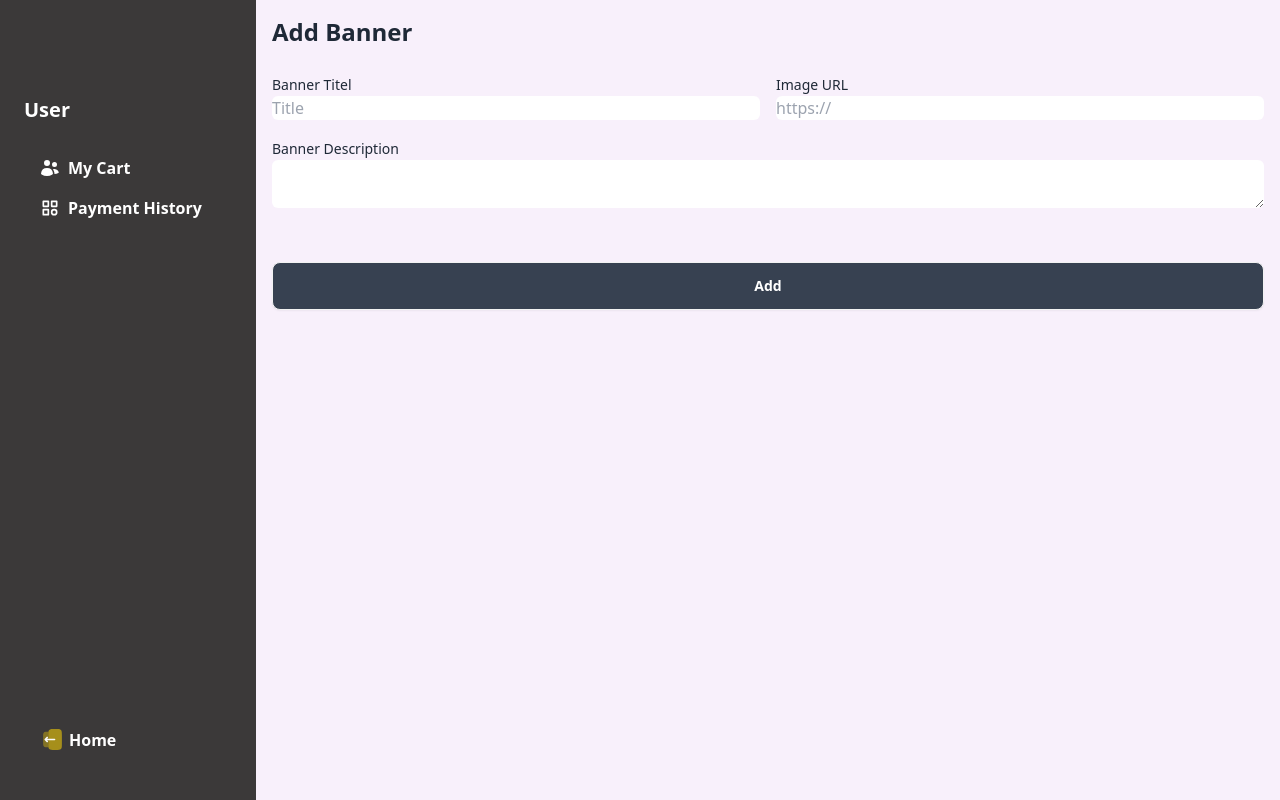
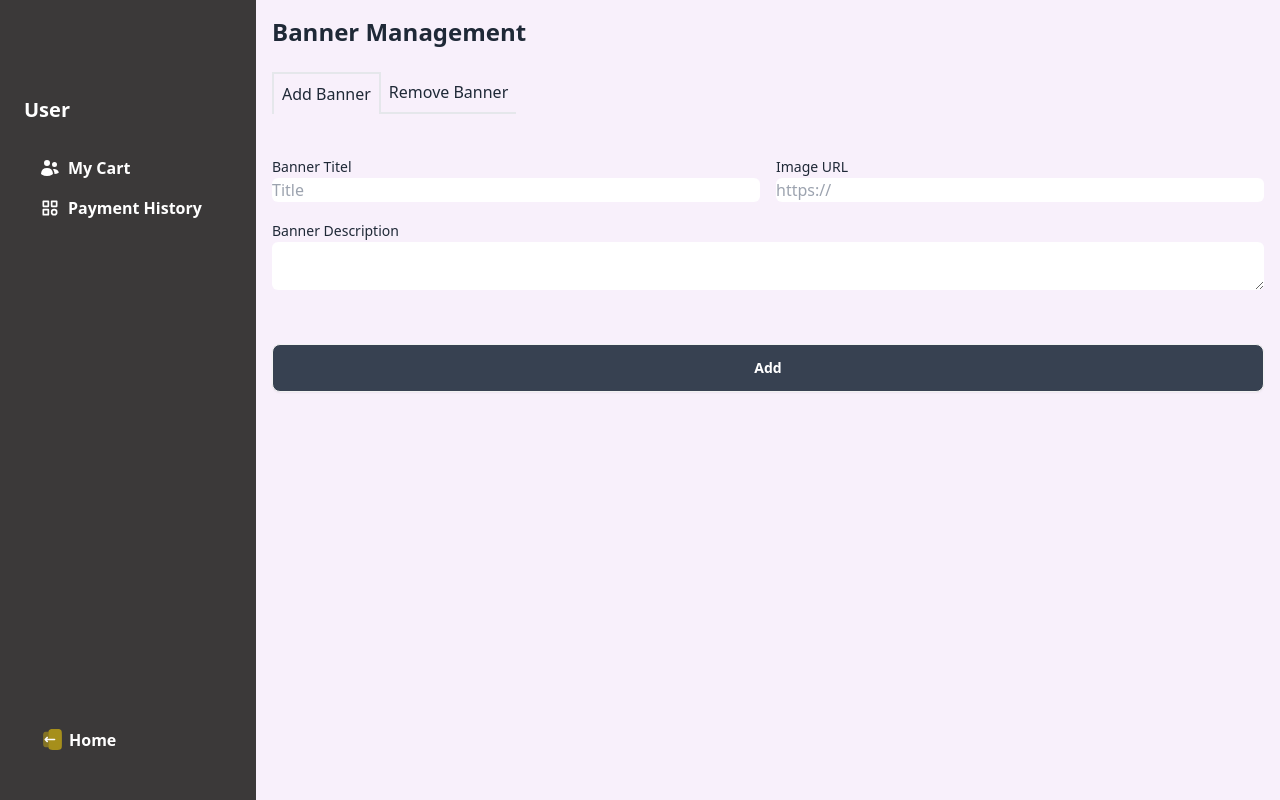
Before and after one commit to JayedXishan/Medicare-client, a React (Vite) app: page /dashboard/manage-banner in a window 1280 px wide. Built offline with nearby package versions, Linux system fonts and the light colour scheme; no server answers.

Commit message:
user management done

```diff
--- a/src/Components/Banner.jsx
+++ b/src/Components/Banner.jsx
@@ -45,6 +45,7 @@ const Banner = () => {
                 <p className="mx-auto text-white opacity-75 mt-6 lg:mt-8 w-[90%] lg:w-[70%] lg:text-lg text-sm">
                   {" "}
                   {b.description}
+
                 </p>
               </div>
             </div>
--- a/src/Pages/Dashboard/ManageBannerAdd.jsx
+++ b/src/Pages/Dashboard/ManageBannerAdd.jsx
@@ -1,9 +1,9 @@
 import Swal from "sweetalert2";
 import useAuth from "../../Hooks/useAuth";
+import { useState } from "react";
 
 const ManageBannerAdd = () => {
   const { user } = useAuth() || {};
-
 
   const handleAdd = (e) => {
     e.preventDefault();
@@ -14,7 +14,6 @@ const ManageBannerAdd = () => {
     const image = form.image.value;
     const description = form.description.value;
     const email = user.email;
-
 
     const item = {
       name,
@@ -39,14 +38,37 @@ const ManageBannerAdd = () => {
           icon: "success",
         });
       });
-
-
   };
+  const [isActive, setActive] = useState("1");
   return (
     <div>
       <div>
         <div>
-          <h3 className="font-bold text-2xl mb-6">Add Banner</h3>
+          <h3 className="font-bold text-2xl mb-6">Banner Management</h3>
+          <div className="flex mb-10">
+            <div
+              onClick={() => setActive("1")}
+              className={
+                isActive == "1"
+                  ? " p-2 border-l-2 border-r-2 border-t-2 "
+                  : "p-2 border-b-2"
+              }
+            >
+              Add Banner
+            </div>
+            <div
+              onClick={() => setActive("2")}
+              className={
+                isActive == "2"
+                  ? " p-2 border-l-2 border-r-2 border-t-2 "
+                  : "p-2 border-b-2"
+              }
+            >
+              Remove Banner
+            </div>
+          </div>
+          {isActive == "1" ? (
+            <>
               <form
                 onSubmit={handleAdd}
                 className="container flex flex-col mx-auto space-y-12"
@@ -86,6 +108,14 @@ const ManageBannerAdd = () => {
                   className="btn bg-gray-700 text-white"
                 />
               </form>
+            </>
+          ) : (
+            <>
+                <div>
+                    hi
+                </div>
+            </>
+          )}
         </div>
       </div>
     </div>
--- a/src/Pages/Dashboard/ManageUsers.jsx
+++ b/src/Pages/Dashboard/ManageUsers.jsx
@@ -1,8 +1,63 @@
+import Swal from "sweetalert2";
 import useUser from "../../Hooks/useUser";
+import useAxiosSecure from "../../Hooks/useAxiosSecure";
+import { RiDeleteBin5Line } from "react-icons/ri";
 
 const ManageUsers = () => {
   const [usr] = useUser();
+  const axiosSecure = useAxiosSecure();
 
+  const handleDelete = (id) => {
+    Swal.fire({
+      title: "Are you sure?",
+      text: "You won't be able to revert this!",
+      icon: "warning",
+      showCancelButton: true,
+      confirmButtonColor: "#3085d6",
+      cancelButtonColor: "#d33",
+      confirmButtonText: "Yes, delete it!",
+    }).then((result) => {
+      if (result.isConfirmed) {
+        axiosSecure.delete(`/users/${id}`).then((res) => {
+          if (res.data.deletedCount > 0) {
+            refetch();
+            Swal.fire({
+                title: "Deleted!",
+                text: "Your file has been deleted.",
+                icon: "success"
+              });
+          }
+        });
+      }
+    });
+  };
+
+
+  const handleUserRole = (event, user) => {
+    const role = event.target.value;
+    Swal.fire({
+      title: "Are you sure?",
+      text: "You won't be able to revert this!",
+      icon: "warning",
+      showCancelButton: true,
+      confirmButtonColor: "#3085d6",
+      cancelButtonColor: "#d33",
+      confirmButtonText: "Yes, change it!",
+    }).then((result) => {
+      if (result.isConfirmed) {
+        axiosSecure.patch(`/users/admin/${user._id}`, { role }).then((res) => {
+          if (res.data.modifiedCount > 0) {
+            Swal.fire({
+              title: "Updated!",
+              text: `${user.name}'s role has been updated to ${role}.`,
+              icon: "success",
+            });
+            refetch();
+          }
+        });
+      }
+    });
+  };
   return (
     <div>
       <div className="overflow-x-auto">
@@ -47,7 +102,14 @@ const ManageUsers = () => {
                     </select>
                   )}
                 </td>
-                <td></td>
+                <td>
+                  <button
+                    onClick={() => handleDelete(u._id)}
+                    className="bg-red-500 rounded-[8px] p-2 text-white"
+                  >
+                    <RiDeleteBin5Line className="text-[24px]" />
+                  </button>
+                </td>
               </tr>
             ))}
           </tbody>
```
Lines whose indentation alone changed are shown as unchanged.
